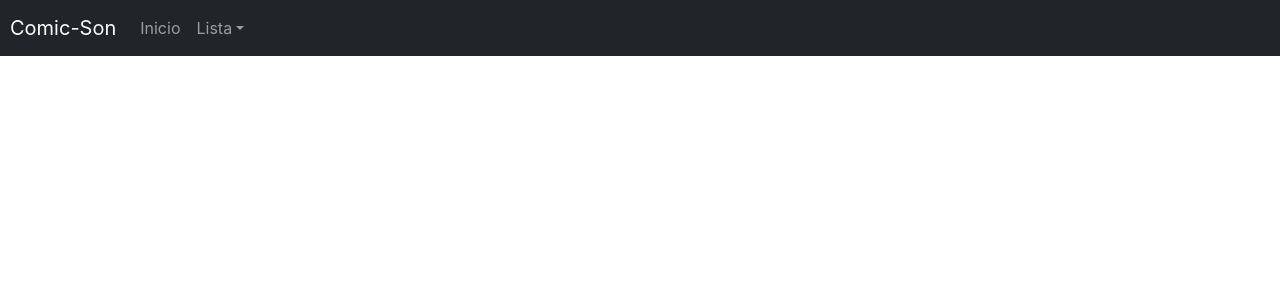
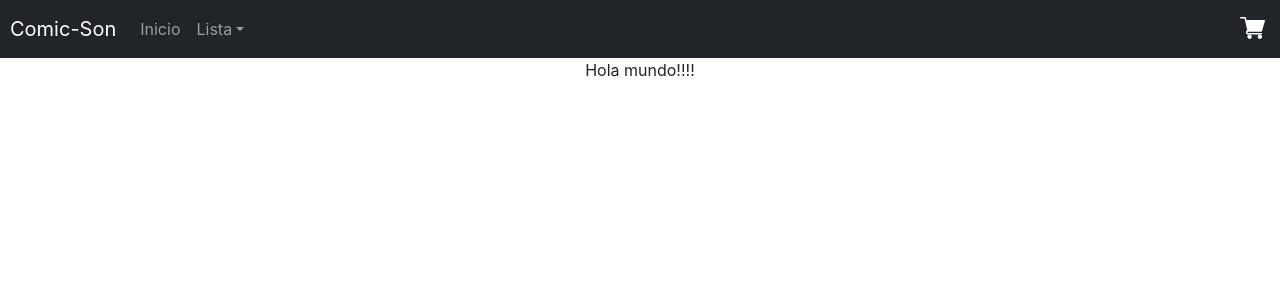
Before and after one commit to torrescereno/comic-son-app, a React (Create React App) app: page / in a window 1280 px wide. Shown: the top 300 px of the page. Built offline with nearby package versions, Linux system fonts and the light colour scheme.

Commit message:
Desafio 3 - Creacion de compenente item e icono de carrito en nav

```diff
--- a/src/App.js
+++ b/src/App.js
@@ -1,10 +1,17 @@
 import './App.css';
+
+/* Componets */
+import NavBar from './components/NavBar/NavBar';
+import ImtemListContainer from './components/ItemListContainer/ItemListContainer';
 
 function App() {
   return (
     <div className="App">
+      <NavBar />
+      <ImtemListContainer greeting="Hola mundo!!!!"/>
     </div>
   );
 }
 
+
 export default App;
--- /dev/null
+++ b/src/components/CartWidget/CartWidget.css
@@ -0,0 +1,8 @@
+.nav-brand{
+    margin-left: 10px;
+}
+
+img{
+    width: 25px;
+    margin-right: 15px;
+}
--- /dev/null
+++ b/src/components/CartWidget/CartWidget.js
@@ -0,0 +1,23 @@
+import React, { Component } from 'react';
+import Navbar from 'react-bootstrap/Navbar'
+
+// Css
+import './CartWidget.css'
+
+class CartWidget extends Component {
+    constructor(props) {
+        super(props);
+        this.state = {}
+    }
+    render() {
+        return (
+            <Navbar.Collapse className="justify-content-end">
+                <Navbar.Text>
+                    <img src="carrito.svg"></img>
+                </Navbar.Text>
+            </Navbar.Collapse>
+        );
+    }
+}
+
+export default CartWidget;
--- /dev/null
+++ b/src/components/ItemListContainer/ItemListContainer.js
@@ -0,0 +1,11 @@
+import React from 'react';
+
+export const ImtemListContainer = (props) => {
+    return (
+        <div>
+            {props.greeting}
+        </div>
+    )
+}
+
+export default ImtemListContainer;
--- a/src/components/NavBar.css
+++ /dev/null
@@ -1,3 +0,0 @@
-.nav-brand{
-    margin-left: 10px;
-}
--- a/src/components/NavBar.js
+++ /dev/null
@@ -1,41 +0,0 @@
-import React from 'react';
-import './NavBar.css'
-import Nav from 'react-bootstrap/Nav'
-import Navbar from 'react-bootstrap/Navbar'
-import NavDropdown from 'react-bootstrap/NavDropdown'
-
-// Componente de función
-// Componente Container
-export const navBarBoostrap = (props) => {
-    return(
-        <Navbar collapseOnSelect expand="lg" bg="dark" variant="dark">
-            <Navbar.Brand href="#home" className="nav-brand">Comic-Son</Navbar.Brand>
-            <Navbar.Toggle aria-controls="responsive-navbar-nav" />
-            <Navbar.Collapse id="responsive-navbar-nav">
-                <Nav className="mr-auto">
-                    <Nav.Link href="">Inicio</Nav.Link>
-                    <NavDropdown title="Lista" id="collasible-nav-dropdown">
-                        <NavDropdown.Item href="">Primer Item</NavDropdown.Item>
-                        <NavDropdown.Item href="">Segundo Item</NavDropdown.Item>
-                        <NavDropdown.Item href="">Tercer Item</NavDropdown.Item>
-                    </NavDropdown>
-                </Nav>
-            </Navbar.Collapse>
-        </Navbar>
-    )
-}
-
-/* Componente de clases */
-/* class NavBar extends React.Component {
-    constructor(props){
-        super(props)
-    }
-
-    render() {
-        return(
-            <h1>Navbar</h1>
-        )
-    }
-} */
-
-export default navBarBoostrap;
--- /dev/null
+++ b/src/components/NavBar/NavBar.js
@@ -0,0 +1,36 @@
+import React from 'react';
+import Nav from 'react-bootstrap/Nav'
+import Navbar from 'react-bootstrap/Navbar'
+import NavDropdown from 'react-bootstrap/NavDropdown'
+
+// Css
+import './NavBar.css'
+
+// Import components
+import CartWidget from '../CartWidget/CartWidget';
+
+// Componente de función
+// Componente Container
+export const navBarBoostrap = (props) => {
+    return (
+        <Navbar collapseOnSelect expand="lg" bg="dark" variant="dark">
+            <Navbar.Brand href="#home" className="nav-brand">Comic-Son</Navbar.Brand>
+            <Nav>
+                <Navbar.Toggle aria-controls="responsive-navbar-nav" />
+                <Navbar.Collapse id="responsive-navbar-nav">
+                    <Nav className="mr-auto">
+                        <Nav.Link href="">Inicio</Nav.Link>
+                        <NavDropdown title="Lista" id="collasible-nav-dropdown">
+                            <NavDropdown.Item href="">Primer Item</NavDropdown.Item>
+                            <NavDropdown.Item href="">Segundo Item</NavDropdown.Item>
+                            <NavDropdown.Item href="">Tercer Item</NavDropdown.Item>
+                        </NavDropdown>
+                    </Nav>
+                </Navbar.Collapse>
+            </Nav>
+            <CartWidget />
+        </Navbar>
+    )
+}
+
+export default navBarBoostrap;
--- a/src/index.js
+++ b/src/index.js
@@ -4,12 +4,8 @@ import './index.css';
 import App from './App';
 import reportWebVitals from './reportWebVitals';
 
-/* Componets */
-import NavBar from './components/NavBar'
-
 ReactDOM.render(
   <React.StrictMode>
-    <NavBar />
     <App />
   </React.StrictMode>,
   document.getElementById('root')
```
Also changed, not shown: public/carrito.svg (added), src/components/NavBar/NavBar.css (added).
